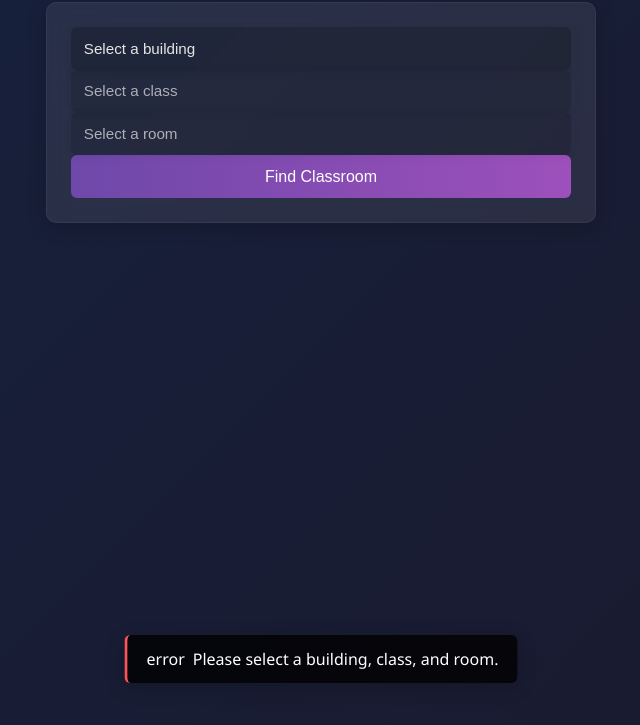
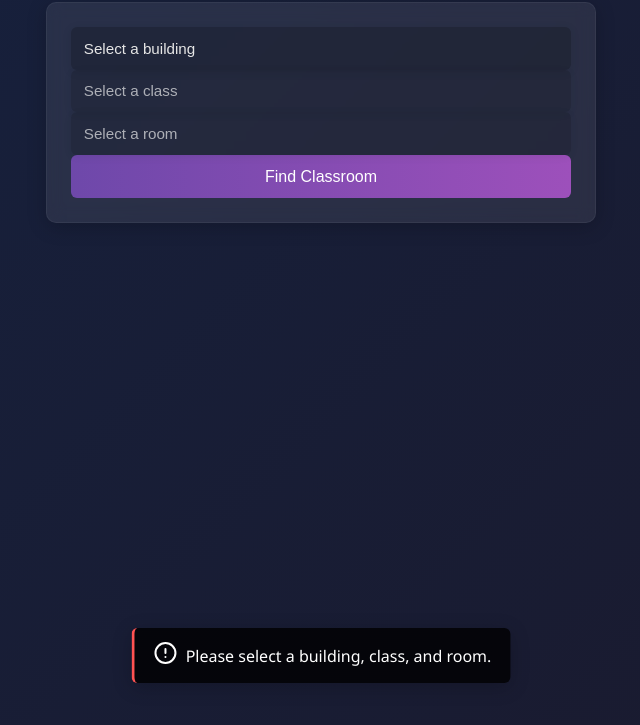
Before and after one commit to cringe-neko-girl/Class-Locator-v2, a plain HTML site: page classroom-gps/index.html in a window 1280 px wide. Both pictures are taken after a click on the button "Find Classroom". Shown: the part 101-826 px from the top of the page, without its empty margins (319-959 px from the left). Drawn offline with nearby package versions, Linux system fonts and the light colour scheme.

Commit message:
added icons

```diff
--- a/classroom-gps/index.html
+++ b/classroom-gps/index.html
@@ -31,9 +31,12 @@
     </div>
 
     <!-- Include the script file -->
+    <script src="https://unpkg.com/feather-icons"></script>
+
     <script src="data/class.json"></script>
     <script src="script/dropdown.js"></script>
     <script src="script/floorlevel.js"></script>
+
     <!-- <script src="/floorplan"></script> -->
 
 </body>
--- a/classroom-gps/script/floorlevel.js
+++ b/classroom-gps/script/floorlevel.js
@@ -11,18 +11,28 @@ async function loadClassesData() {
 }
 
 function showNotification(message, type = 'success') {
+    // Create notification element
     const notification = document.createElement('div');
     notification.className = `notification ${type}`;
+
+    // Use Feather icons (make sure you've included Feather Icons in your project)
+    const iconSvg = type === 'success' ?
+        '<svg xmlns="http://www.w3.org/2000/svg" width="24" height="24" viewBox="0 0 24 24" fill="none" stroke="currentColor" stroke-width="2" stroke-linecap="round" stroke-linejoin="round"><path d="M22 11.08V12a10 10 0 1 1-5.93-9.14"></path><polyline points="22 4 12 14.01 9 11.01"></polyline></svg>' :
+        '<svg xmlns="http://www.w3.org/2000/svg" width="24" height="24" viewBox="0 0 24 24" fill="none" stroke="currentColor" stroke-width="2" stroke-linecap="round" stroke-linejoin="round"><circle cx="12" cy="12" r="10"></circle><line x1="12" y1="8" x2="12" y2="12"></line><line x1="12" y1="16" x2="12.01" y2="16"></line></svg>';
+
     notification.innerHTML = `
-        <span class="material-icons">${type === 'success' ? 'check_circle' : 'error'}</span>
-        ${message}
+        <div class="notification-icon">${iconSvg}</div>
+        <div class="notification-message">${message}</div>
     `;
+
     document.body.appendChild(notification);
 
+    // Show notification
     setTimeout(() => {
         notification.classList.add('show');
     }, 10);
 
+    // Hide and remove after delay
     setTimeout(() => {
         notification.classList.remove('show');
         setTimeout(() => {
```
